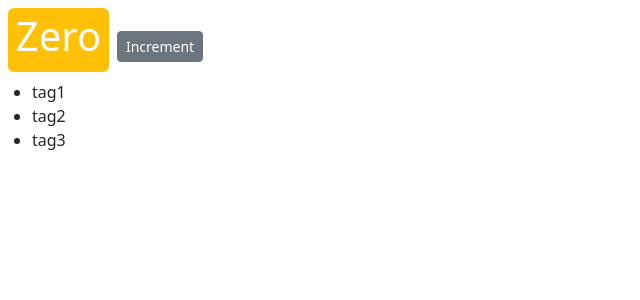
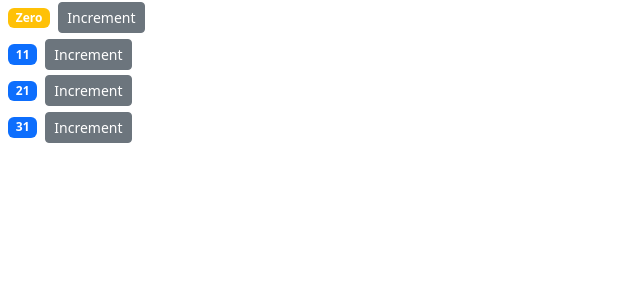
Before and after one commit to aloaam/mastering-react, a React (Create React App) app: page / in a window 1280 px wide. Shown: the top 300 px of the page, without its empty margins (0-640 px from the left). Built offline with nearby package versions, Linux system fonts and the light colour scheme.

Commit message:
bring mbpro up-to-date and finish section Passing Data to Children

```diff
--- a/src/components/counter.jsx
+++ b/src/components/counter.jsx
@@ -2,34 +2,31 @@
 
 class Counter extends Component {
   state = {
-    count: 0,
-    tags: ["tag1", "tag2", "tag3"],
+    value: this.props.value,
   };
 
   render() {
     return (
       <div>
-        <span className={this.getBadgeClasses()}>{this.formatCount()}</span>
-        <button className="btn btn-secondary btn-sm">Increment</button>
-
-        <ul>
-          {this.state.tags.map((tag) => (
-            <li key={tag}>{tag}</li>
-          ))}
-        </ul>
+        <span className={this.getBadgeClasses()}>{this.formatValue()}</span>
+        <button onClick={this.handleIncrement} className="btn btn-secondary btn-sm">Increment</button>
       </div>
     );
   }
 
+  handleIncrement = () => {
+    this.setState({value: this.state.value + 1})
+  }
+
   getBadgeClasses() {
     let classes = "badge m-2 bg-";
-    classes += this.state.count === 0 ? "warning" : "primary";
+    classes += this.state.value === 0 ? "warning" : "primary";
     return classes;
   }
 
-  formatCount() {
-    const { count } = this.state;
-    return count === 0 ? <h1>Zero</h1> : count;
+  formatValue() {
+    const { value } = this.state;
+    return value === 0 ? <span>Zero</span> : value;
   }
 }
 
--- /dev/null
+++ b/src/components/counters.jsx
@@ -0,0 +1,23 @@
+import React, { Component } from 'react';
+import Counter from './counter';
+
+class Counters extends Component {
+    state = {
+        counters: [
+            {id: 1, value: 0},
+            {id: 2, value: 11},
+            {id: 3, value: 21},
+            {id: 4, value: 31},
+        ]
+     }
+
+
+    render() {
+        return <div>
+            {this.state.counters.map(c =>
+            <Counter key={c.id} value={c.value}/>)}
+        </div>;
+    }
+}
+
+export default Counters;
--- a/src/index.js
+++ b/src/index.js
@@ -1,16 +1,15 @@
 import React from 'react';
 import ReactDOM from 'react-dom/client';
 import './index.css';
-import App from './App';
 import reportWebVitals from './reportWebVitals';
 import 'bootstrap/dist/css/bootstrap.css'
-import Counter from './components/counter';
+import Counters from './components/counters';
 
 
 const root = ReactDOM.createRoot(document.getElementById('root'));
 root.render(
   <React.StrictMode>
-    <Counter />
+    <Counters />
   </React.StrictMode>
 );
 
```
